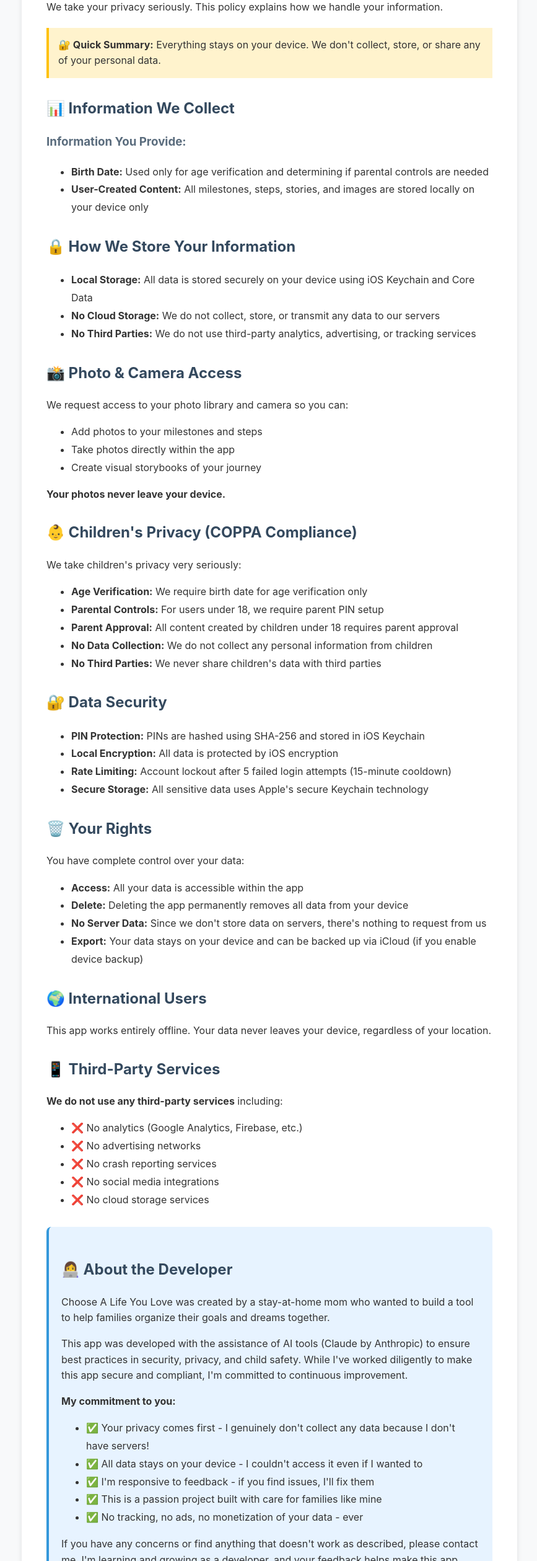
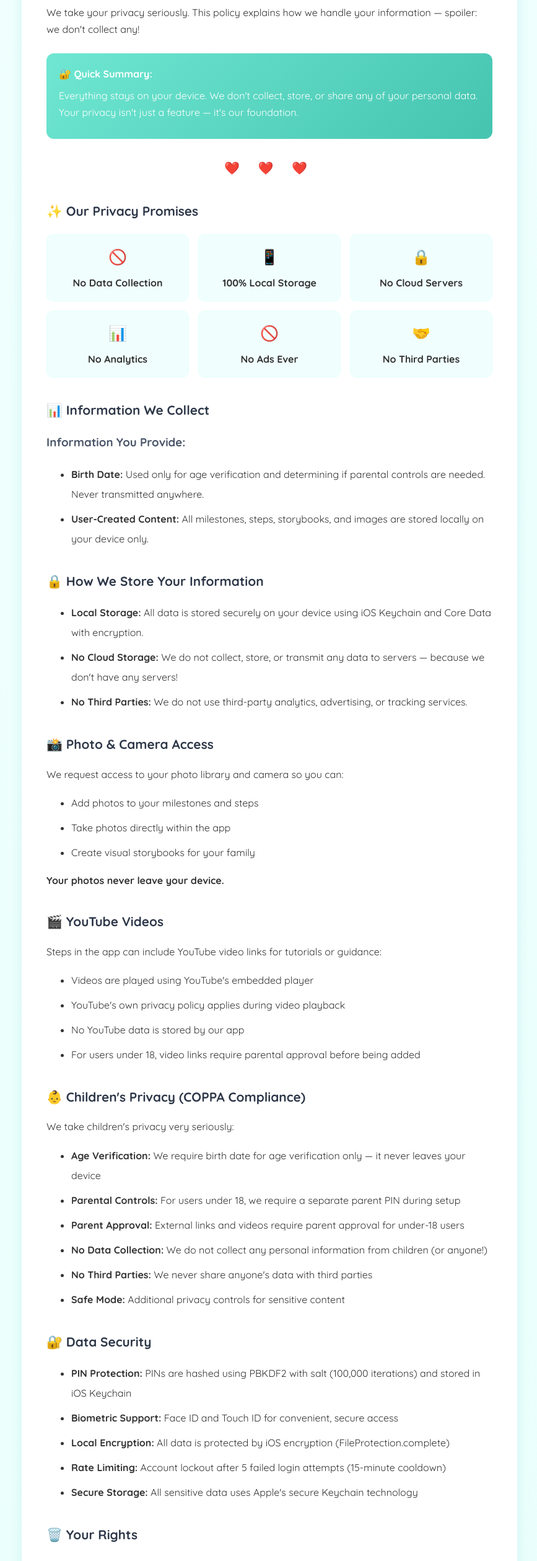
Before and after one commit to choosealifeyoulove/privacy-policy, a plain HTML site: page index.html in a window 1280 px wide. Shown: the part 282-2800 px from the top of the page at 62% size, without its empty margins (205-1072 px from the left). Drawn offline with Linux system fonts and the light colour scheme.

Commit message:
Update privacy policy for v3 launch
- Updated to February 2026
- Added PBKDF2 security details
- Added YouTube video embed info
- Added Safe Mode mention
- Added free trial period (ends Oct 17, 2026)
- New styling with hearts

```diff
--- a/index.html
+++ b/index.html
@@ -4,87 +4,206 @@
     <meta charset="UTF-8">
     <meta name="viewport" content="width=device-width, initial-scale=1.0">
     <title>Privacy Policy - Choose A Life You Love</title>
+    <link rel="preconnect" href="https://fonts.googleapis.com">
+    <link rel="preconnect" href="https://fonts.gstatic.com" crossorigin>
+    <link href="https://fonts.googleapis.com/css2?family=Quicksand:wght@400;500;600;700&display=swap" rel="stylesheet">
     <style>
         body {
-            font-family: -apple-system, BlinkMacSystemFont, 'Segoe UI', Arial, sans-serif;
-            line-height: 1.6;
+            font-family: 'Quicksand', -apple-system, BlinkMacSystemFont, 'Segoe UI', Arial, sans-serif;
+            line-height: 1.7;
             max-width: 800px;
             margin: 0 auto;
             padding: 20px;
             color: #333;
-            background-color: #f8f9fa;
+            background: linear-gradient(135deg, #F0FFFE 0%, #E6FFFA 100%);
+            min-height: 100vh;
         }
         .container {
             background-color: white;
             padding: 40px;
-            border-radius: 12px;
-            box-shadow: 0 2px 8px rgba(0,0,0,0.1);
+            border-radius: 16px;
+            box-shadow: 0 4px 20px rgba(46, 184, 196, 0.15);
         }
         h1 {
-            color: #2c3e50;
-            border-bottom: 3px solid #3498db;
-            padding-bottom: 10px;
+            color: #2EB8C4;
+            border-bottom: 3px solid #2EB8C4;
+            padding-bottom: 15px;
+            font-size: 2em;
         }
         h2 {
-            color: #34495e;
-            margin-top: 30px;
+            color: #2D3748;
+            margin-top: 35px;
+            font-size: 1.3em;
         }
         h3 {
-            color: #5a6c7d;
+            color: #4A5568;
         }
         .last-updated {
-            color: #7f8c8d;
+            color: #718096;
             font-style: italic;
+            font-size: 0.95em;
         }
         .highlight {
-            background-color: #fff3cd;
-            padding: 15px;
-            border-left: 4px solid #ffc107;
-            margin: 20px 0;
+            background: linear-gradient(135deg, #6FE7D2 0%, #45C4B0 100%);
+            color: white;
+            padding: 20px;
+            border-radius: 12px;
+            margin: 25px 0;
+        }
+        .highlight strong {
+            color: white;
+        }
+        .highlight p {
+            margin: 8px 0;
         }
         .developer-note {
-            background-color: #e7f3ff;
-            padding: 20px;
-            border-left: 4px solid #3498db;
-            margin: 30px 0;
-            border-radius: 8px;
+            background-color: #FFF5F5;
+            padding: 25px;
+            border-left: 4px solid #E53E3E;
+            margin: 35px 0;
+            border-radius: 0 12px 12px 0;
+        }
+        .developer-note h2 {
+            color: #E53E3E;
+            margin-top: 0;
         }
         ul {
-            line-height: 1.8;
+            line-height: 2;
+        }
+        li {
+            margin-bottom: 8px;
         }
         .footer {
             text-align: center;
-            color: #7f8c8d;
+            color: #718096;
             margin-top: 40px;
-            padding-top: 20px;
-            border-top: 1px solid #e0e0e0;
+            padding-top: 25px;
+            border-top: 1px solid #E2E8F0;
+        }
+        .footer-heart {
+            font-size: 28px;
+            display: block;
+            margin-bottom: 10px;
+            animation: pulse 2s ease-in-out infinite;
+        }
+        @keyframes pulse {
+            0%, 100% { transform: scale(1); }
+            50% { transform: scale(1.15); }
+        }
+        .promises-grid {
+            display: grid;
+            grid-template-columns: repeat(auto-fit, minmax(200px, 1fr));
+            gap: 15px;
+            margin: 20px 0;
+        }
+        .promise-card {
+            background: #F0FFFE;
+            padding: 15px;
+            border-radius: 10px;
+            text-align: center;
+            border: 1px solid #E6FFFA;
+        }
+        .promise-card .icon {
+            font-size: 24px;
+            margin-bottom: 8px;
+        }
+        .heart-divider {
+            text-align: center;
+            margin: 30px 0;
+            font-size: 20px;
+            color: #E53E3E;
+            letter-spacing: 12px;
+        }
+        a {
+            color: #2EB8C4;
+            text-decoration: none;
+            font-weight: 600;
+        }
+        a:hover {
+            text-decoration: underline;
+        }
+        .email-link {
+            display: inline-block;
+            background: #F0FFFE;
+            color: #2EB8C4;
+            padding: 10px 20px;
+            border-radius: 25px;
+            margin-top: 10px;
+            transition: all 0.3s ease;
+        }
+        .email-link:hover {
+            background: #2EB8C4;
+            color: white;
+            text-decoration: none;
+        }
+        @media (max-width: 600px) {
+            .container {
+                padding: 25px;
+            }
+            h1 {
+                font-size: 1.6em;
+            }
+            .promises-grid {
+                grid-template-columns: 1fr;
+            }
         }
     </style>
 </head>
 <body>
     <div class="container">
         <h1>🏮 Privacy Policy</h1>
-        <p class="last-updated">Last Updated: November 6, 2025</p>
+        <p class="last-updated">Last Updated: February 2026</p>
 
         <h2>📱 Choose A Life You Love</h2>
-        <p>We take your privacy seriously. This policy explains how we handle your information.</p>
+        <p>We take your privacy seriously. This policy explains how we handle your information — spoiler: we don't collect any!</p>
 
         <div class="highlight">
-            <strong>🔐 Quick Summary:</strong> Everything stays on your device. We don't collect, store, or share any of your personal data.
+            <strong>🔐 Quick Summary:</strong>
+            <p>Everything stays on your device. We don't collect, store, or share any of your personal data. Your privacy isn't just a feature — it's our foundation.</p>
+        </div>
+
+        <div class="heart-divider">❤️ ❤️ ❤️</div>
+
+        <h2>✨ Our Privacy Promises</h2>
+        <div class="promises-grid">
+            <div class="promise-card">
+                <div class="icon">🚫</div>
+                <strong>No Data Collection</strong>
+            </div>
+            <div class="promise-card">
+                <div class="icon">📱</div>
+                <strong>100% Local Storage</strong>
+            </div>
+            <div class="promise-card">
+                <div class="icon">🔒</div>
+                <strong>No Cloud Servers</strong>
+            </div>
+            <div class="promise-card">
+                <div class="icon">📊</div>
+                <strong>No Analytics</strong>
+            </div>
+            <div class="promise-card">
+                <div class="icon">🚫</div>
+                <strong>No Ads Ever</strong>
+            </div>
+            <div class="promise-card">
+                <div class="icon">🤝</div>
+                <strong>No Third Parties</strong>
+            </div>
         </div>
 
         <h2>📊 Information We Collect</h2>
         <h3>Information You Provide:</h3>
         <ul>
-            <li><strong>Birth Date:</strong> Used only for age verification and determining if parental controls are needed</li>
-            <li><strong>User-Created Content:</strong> All milestones, steps, stories, and images are stored locally on your device only</li>
+            <li><strong>Birth Date:</strong> Used only for age verification and determining if parental controls are needed. Never transmitted anywhere.</li>
+            <li><strong>User-Created Content:</strong> All milestones, steps, storybooks, and images are stored locally on your device only.</li>
         </ul>
 
         <h2>🔒 How We Store Your Information</h2>
         <ul>
-            <li><strong>Local Storage:</strong> All data is stored securely on your device using iOS Keychain and Core Data</li>
-            <li><strong>No Cloud Storage:</strong> We do not collect, store, or transmit any data to our servers</li>
-            <li><strong>No Third Parties:</strong> We do not use third-party analytics, advertising, or tracking services</li>
+            <li><strong>Local Storage:</strong> All data is stored securely on your device using iOS Keychain and Core Data with encryption.</li>
+            <li><strong>No Cloud Storage:</strong> We do not collect, store, or transmit any data to servers — because we don't have any servers!</li>
+            <li><strong>No Third Parties:</strong> We do not use third-party analytics, advertising, or tracking services.</li>
         </ul>
 
         <h2>📸 Photo & Camera Access</h2>
@@ -92,24 +211,35 @@
         <ul>
             <li>Add photos to your milestones and steps</li>
             <li>Take photos directly within the app</li>
-            <li>Create visual storybooks of your journey</li>
+            <li>Create visual storybooks for your family</li>
         </ul>
         <p><strong>Your photos never leave your device.</strong></p>
+
+        <h2>🎬 YouTube Videos</h2>
+        <p>Steps in the app can include YouTube video links for tutorials or guidance:</p>
+        <ul>
+            <li>Videos are played using YouTube's embedded player</li>
+            <li>YouTube's own privacy policy applies during video playback</li>
+            <li>No YouTube data is stored by our app</li>
+            <li>For users under 18, video links require parental approval before being added</li>
+        </ul>
 
         <h2>👶 Children's Privacy (COPPA Compliance)</h2>
         <p>We take children's privacy very seriously:</p>
         <ul>
-            <li><strong>Age Verification:</strong> We require birth date for age verification only</li>
-            <li><strong>Parental Controls:</strong> For users under 18, we require parent PIN setup</li>
-            <li><strong>Parent Approval:</strong> All content created by children under 18 requires parent approval</li>
-            <li><strong>No Data Collection:</strong> We do not collect any personal information from children</li>
-            <li><strong>No Third Parties:</strong> We never share children's data with third parties</li>
+            <li><strong>Age Verification:</strong> We require birth date for age verification only — it never leaves your device</li>
+            <li><strong>Parental Controls:</strong> For users under 18, we require a separate parent PIN during setup</li>
+            <li><strong>Parent Approval:</strong> External links and videos require parent approval for under-18 users</li>
+            <li><strong>No Data Collection:</strong> We do not collect any personal information from children (or anyone!)</li>
+            <li><strong>No Third Parties:</strong> We never share anyone's data with third parties</li>
+            <li><strong>Safe Mode:</strong> Additional privacy controls for sensitive content</li>
         </ul>
 
         <h2>🔐 Data Security</h2>
         <ul>
-            <li><strong>PIN Protection:</strong> PINs are hashed using SHA-256 and stored in iOS Keychain</li>
-            <li><strong>Local Encryption:</strong> All data is protected by iOS encryption</li>
+            <li><strong>PIN Protection:</strong> PINs are hashed using PBKDF2 with salt (100,000 iterations) and stored in iOS Keychain</li>
+            <li><strong>Biometric Support:</strong> Face ID and Touch ID for convenient, secure access</li>
+            <li><strong>Local Encryption:</strong> All data is protected by iOS encryption (FileProtection.complete)</li>
             <li><strong>Rate Limiting:</strong> Account lockout after 5 failed login attempts (15-minute cooldown)</li>
             <li><strong>Secure Storage:</strong> All sensitive data uses Apple's secure Keychain technology</li>
         </ul>
@@ -117,38 +247,41 @@
         <h2>🗑️ Your Rights</h2>
         <p>You have complete control over your data:</p>
         <ul>
-            <li><strong>Access:</strong> All your data is accessible within the app</li>
+            <li><strong>Access:</strong> All your data is accessible within the app — it's YOUR data</li>
+            <li><strong>Export:</strong> You can export all your content from within the app</li>
             <li><strong>Delete:</strong> Deleting the app permanently removes all data from your device</li>
             <li><strong>No Server Data:</strong> Since we don't store data on servers, there's nothing to request from us</li>
-            <li><strong>Export:</strong> Your data stays on your device and can be backed up via iCloud (if you enable device backup)</li>
         </ul>
 
         <h2>🌍 International Users</h2>
-        <p>This app works entirely offline. Your data never leaves your device, regardless of your location.</p>
+        <p>This app works entirely offline. Your data never leaves your device, regardless of your location. No data crosses borders because no data goes anywhere!</p>
 
         <h2>📱 Third-Party Services</h2>
         <p><strong>We do not use any third-party services</strong> including:</p>
         <ul>
-            <li>❌ No analytics (Google Analytics, Firebase, etc.)</li>
+            <li>❌ No analytics (Google Analytics, Firebase, Mixpanel, etc.)</li>
             <li>❌ No advertising networks</li>
             <li>❌ No crash reporting services</li>
             <li>❌ No social media integrations</li>
             <li>❌ No cloud storage services</li>
+            <li>❌ No tracking of any kind</li>
         </ul>
 
+        <div class="heart-divider">❤️ ❤️ ❤️</div>
+
         <div class="developer-note">
-            <h2>👩‍💻 About the Developer</h2>
-            <p>Choose A Life You Love was created by a stay-at-home mom who wanted to build a tool to help families organize their goals and dreams together.</p>
+            <h2>💕 About the Developer</h2>
+            <p>Choose A Life You Love was created by a stay-at-home mum who wanted to build a tool to help families organise their goals and dreams together.</p>
 
-            <p>This app was developed with the assistance of AI tools (Claude by Anthropic) to ensure best practices in security, privacy, and child safety. While I've worked diligently to make this app secure and compliant, I'm committed to continuous improvement.</p>
+            <p>This app was developed with the assistance of AI tools (Claude by Anthropic) to ensure best practices in security, privacy, and child safety. I'm committed to continuous improvement and getting things right.</p>
 
             <p><strong>My commitment to you:</strong></p>
             <ul>
-                <li>✅ Your privacy comes first - I genuinely don't collect any data because I don't have servers!</li>
-                <li>✅ All data stays on your device - I couldn't access it even if I wanted to</li>
-                <li>✅ I'm responsive to feedback - if you find issues, I'll fix them</li>
+                <li>✅ Your privacy comes first — I genuinely don't collect any data because I don't have servers!</li>
+                <li>✅ All data stays on your device — I couldn't access it even if I wanted to</li>
+                <li>✅ I'm responsive to feedback — if you find issues, I'll fix them</li>
                 <li>✅ This is a passion project built with care for families like mine</li>
-                <li>✅ No tracking, no ads, no monetization of your data - ever</li>
+                <li>✅ No tracking, no ads, no monetisation of your data — ever</li>
             </ul>
 
             <p>If you have any concerns or find anything that doesn't work as described, please contact me. I'm learning and growing as a developer, and your feedback helps make this app better for everyone.</p>
@@ -158,26 +291,29 @@
         <p>We may update this privacy policy from time to time. We will notify you of changes by:</p>
         <ul>
             <li>Updating the "Last Updated" date at the top</li>
-            <li>Displaying a notice in the app (for significant changes)</li>
+            <li>Displaying a notice in the app for significant changes</li>
         </ul>
 
+        <h2>💳 Free Trial Period</h2>
+        <p>Choose A Life You Love is currently free during our launch period, which ends on October 17th, 2026. After this date, the app may continue as free, transition to a paid model, or be retired. Users will be notified of any changes in advance.</p>
+
         <h2>📧 Contact Us</h2>
-        <p>If you have questions about this privacy policy, contact us at:</p>
-        <p><strong>Email:</strong> choosealifeyoulove@icloud.com </p>
-        <p><strong>App Store:</strong> Leave a review or question on the App Store</p>
+        <p>If you have questions about this privacy policy, we'd love to hear from you:</p>
+        <p><a href="mailto:choosealifeyoulove@icloud.com" class="email-link">choosealifeyoulove@icloud.com</a></p>
 
         <h2>✅ Summary</h2>
         <div class="highlight">
-            <p><strong>What we collect:</strong> Birth date for age verification only</p>
-            <p><strong>What we store:</strong> Everything stays on your device</p>
-            <p><strong>What we share:</strong> Nothing. Ever.</p>
+            <p><strong>What we collect:</strong> Birth date for age verification only (stays on device)</p>
+            <p><strong>What we store:</strong> Everything stays on YOUR device</p>
+            <p><strong>What we share:</strong> Nothing. Ever. With anyone.</p>
             <p><strong>Your control:</strong> Delete the app = delete all data</p>
-            <p><strong>Who made this:</strong> A real person who cares about your privacy</p>
+            <p><strong>Who made this:</strong> A real person who genuinely cares about your family's privacy</p>
         </div>
 
         <div class="footer">
-            <p>© 2024 Choose A Life You Love</p>
-            <p><small>Made with 💕 by a stay-at-home mom who believes in privacy, family, and building a life you love</small></p>
+            <span class="footer-heart">❤️</span>
+            <p>© 2026 Choose A Life You Love</p>
+            <p><small>Made with love by a stay-at-home mum who believes in privacy, family, and building a life you love</small></p>
         </div>
     </div>
 </body>
```
